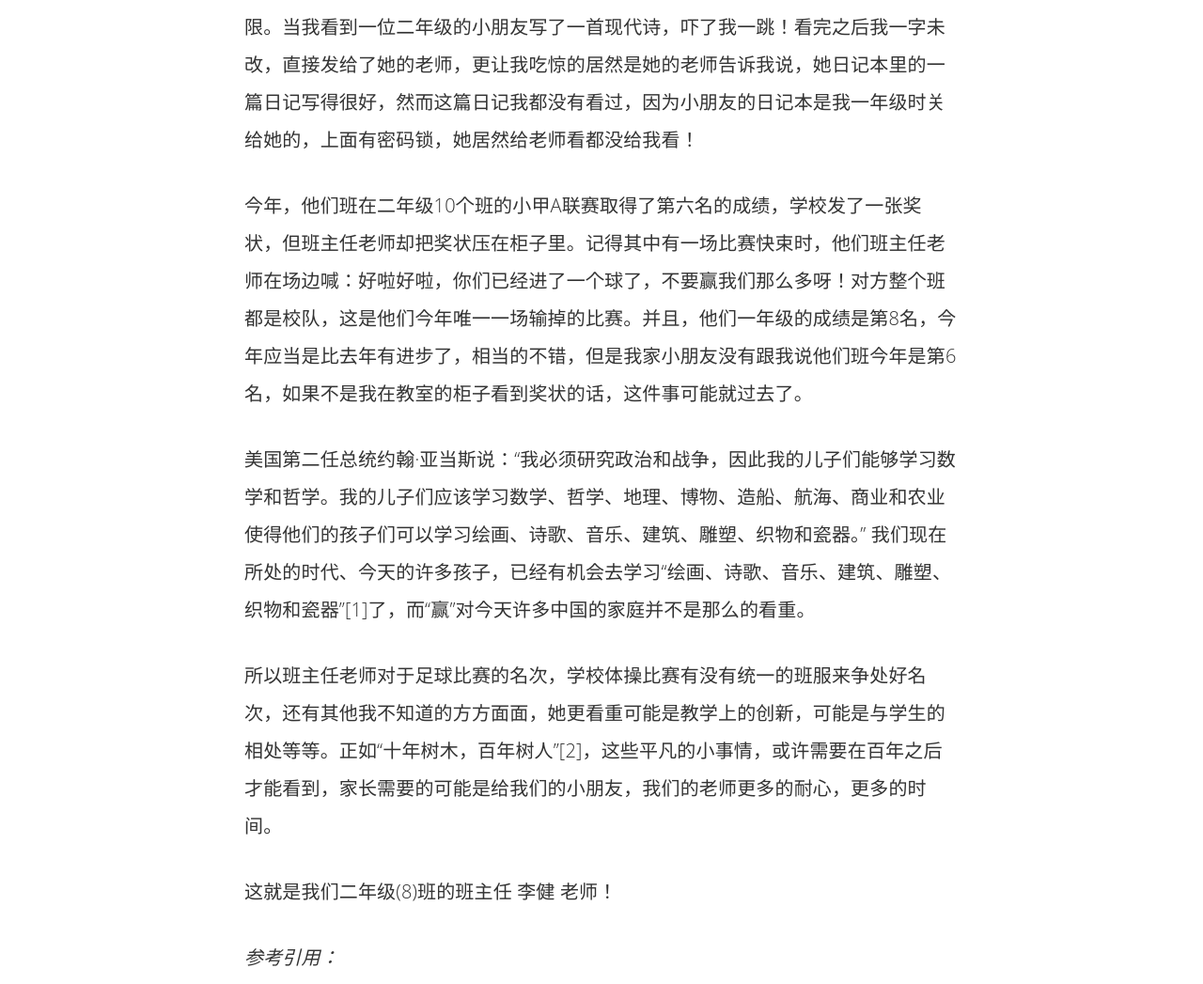
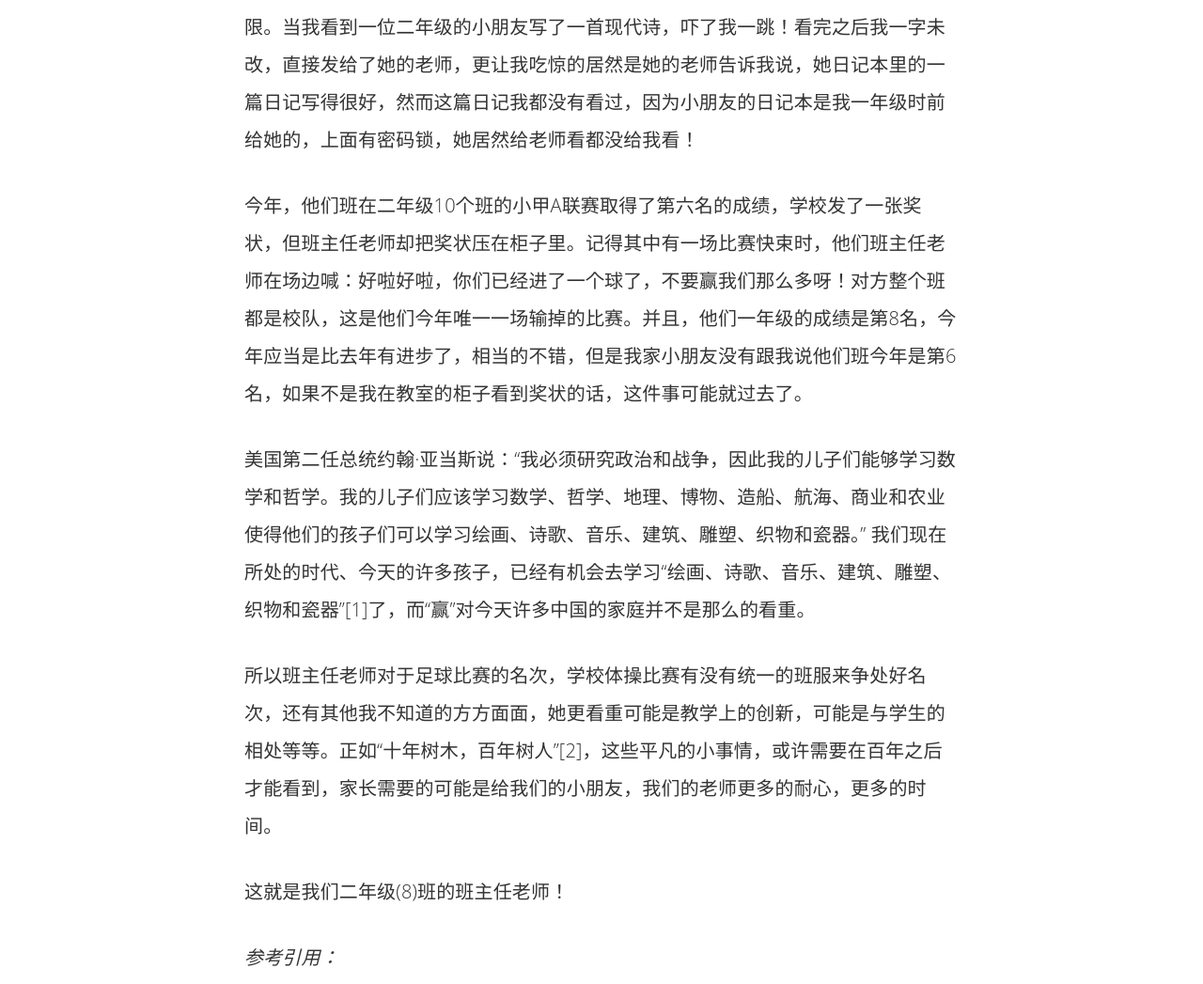
Before and after one commit to NeverMin/nevermin.github.io, a Jekyll site: the page built from _posts/2017-06-19-记班主任老师的二三事.markdown, in a window 1280 px wide and 1400 px high, scrolled down 676 px. Shown: the part 285-1332 px from the top of the window at 94% size. Built offline with Jekyll 4.4.1, drawn with Linux system fonts in a browser that asks for light colours; some of the changed text lies outside the part shown.

Commit message:
removed name

```diff
--- a/_posts/2017-06-19-miss_lee.markdown
+++ b/_posts/2017-06-19-记班主任老师的二三事.markdown
@@ -14,7 +14,7 @@ introduction: "下周要期末考试了，我问我家小朋友：你要准备
 
 有一天，我们家小朋友说她坐到最后面了。于是我在想，她的个子在班上中等，为什么会坐到后面呢。再过一段时间，她说坐到最前面，伸手就能把作业递给老师了。我记得我上学的时候，都是按身高排序，通常都是高个子的坐在最后面，这样才不至于前面的同学个子高，把后面的同学的视线挡住。我终于忍不住问她，老师这样排，如果个子高的同学坐在前面，不会挡住后面的同学吗？她用一副认真，仿佛不容我质疑的样子告诉我，老师把相同身高的同学放到一组，我前面的同学，后面的同学，都是跟我差不多的身高，我们坐下来的时候，黑板比我们所有人都高，所以就不会挡住了呀！听到这里，我心里不禁为他们班主作老师点赞，传统的很多班级都是把相同身高的同学放在同一排，相对而言，他们的班主任老师就是在创新。
 
-前段时间，有一个作文比赛，老师要求小朋友周末写好之后先给爸爸妈妈看，体裁不限。当我看到一位二年级的小朋友写了一首现代诗，吓了我一跳！看完之后我一字未改，直接发给了她的老师，更让我吃惊的居然是她的老师告诉我说，她日记本里的一篇日记写得很好，然而这篇日记我都没有看过，因为小朋友的日记本是我一年级时关给她的，上面有密码锁，她居然给老师看都没给我看！
+前段时间，有一个作文比赛，老师要求小朋友周末写好之后先给爸爸妈妈看，体裁不限。当我看到一位二年级的小朋友写了一首现代诗，吓了我一跳！看完之后我一字未改，直接发给了她的老师，更让我吃惊的居然是她的老师告诉我说，她日记本里的一篇日记写得很好，然而这篇日记我都没有看过，因为小朋友的日记本是我一年级时前给她的，上面有密码锁，她居然给老师看都没给我看！
 
 今年，他们班在二年级10个班的小甲A联赛取得了第六名的成绩，学校发了一张奖状，但班主任老师却把奖状压在柜子里。记得其中有一场比赛快束时，他们班主任老师在场边喊：好啦好啦，你们已经进了一个球了，不要赢我们那么多呀！对方整个班都是校队，这是他们今年唯一一场输掉的比赛。并且，他们一年级的成绩是第8名，今年应当是比去年有进步了，相当的不错，但是我家小朋友没有跟我说他们班今年是第6名，如果不是我在教室的柜子看到奖状的话，这件事可能就过去了。
 
@@ -22,7 +22,7 @@ introduction: "下周要期末考试了，我问我家小朋友：你要准备
 
 所以班主任老师对于足球比赛的名次，学校体操比赛有没有统一的班服来争处好名次，还有其他我不知道的方方面面，她更看重可能是教学上的创新，可能是与学生的相处等等。正如“十年树木，百年树人”[2]，这些平凡的小事情，或许需要在百年之后才能看到，家长需要的可能是给我们的小朋友，我们的老师更多的耐心，更多的时间。
 
-这就是我们二年级(8)班的班主任 李健 老师！
+这就是我们二年级(8)班的班主任老师！
 
 
 *参考引用：*
```
